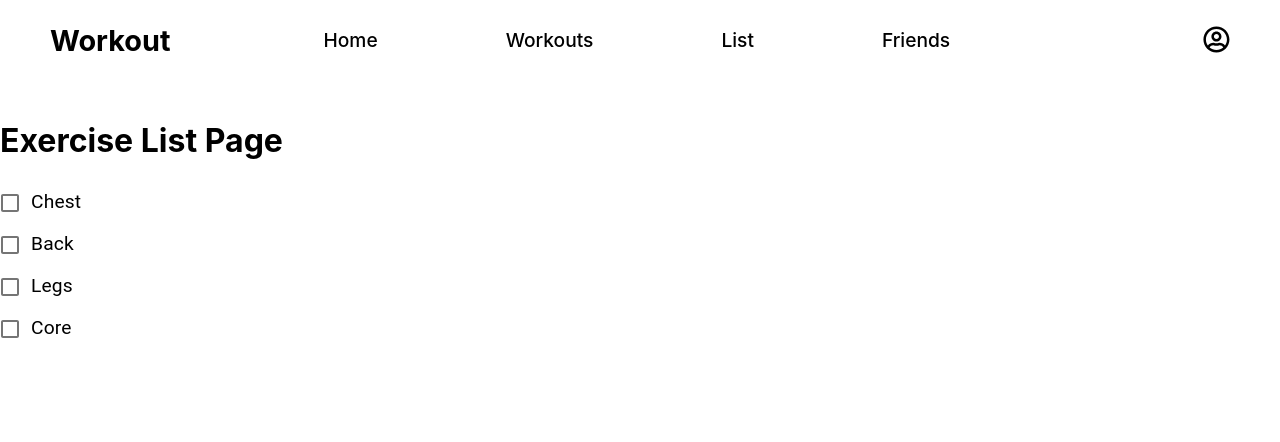
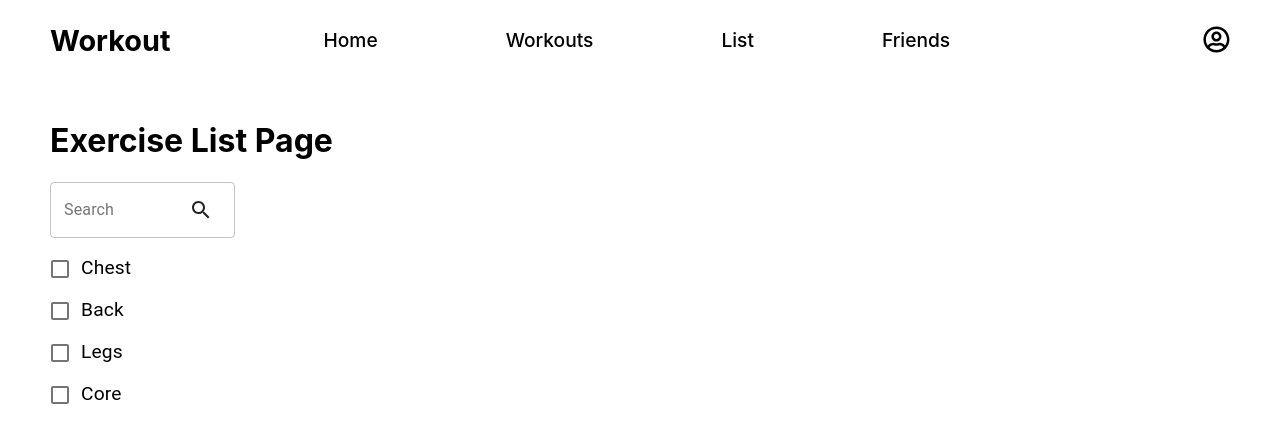
Before and after one commit to khaledelemam/WorkoutApp, a React (Create React App) app: page /ExerciseList in a window 1280 px wide. Shown: the top 442 px of the page. Built offline with nearby package versions, Linux system fonts and the light colour scheme; the HTML template or start-up script is replaced by a standard one.

Commit message:
added a search bar and some styles

```diff
--- a/package.json
+++ b/package.json
@@ -8,6 +8,7 @@
     "@fortawesome/free-solid-svg-icons": "^5.15.1",
     "@fortawesome/react-fontawesome": "^0.1.11",
     "@material-ui/core": "^4.11.0",
+    "@material-ui/icons": "^4.9.1",
     "@material-ui/styles": "^4.10.0",
     "@testing-library/jest-dom": "^5.11.5",
     "@testing-library/react": "^11.1.0",
--- a/src/components/ExerciseList/index.css
+++ b/src/components/ExerciseList/index.css
@@ -1,5 +1,16 @@
+.screen{
+    margin-left: 50px;
+}
+
+.search{
+  padding-bottom: 10px;
+}
+
+.MuiTextField-root{
+    width: 15%;
+  }
 
 
-  .label .MuiFormControlLabel-label{
+.label .MuiFormControlLabel-label{
     font-size: 1.2em;
   }
--- a/src/components/ExerciseList/index.js
+++ b/src/components/ExerciseList/index.js
@@ -3,6 +3,9 @@ import Tabs from "../Tabs"
 import './index.css'
 import Checkbox from '@material-ui/core/Checkbox';
 import FormControlLabel from '@material-ui/core/FormControlLabel';
+import TextField from '@material-ui/core/TextField';
+import SearchIcon from '@material-ui/icons/Search';
+import InputAdornment from '@material-ui/core/InputAdornment';
 
 
 
@@ -16,11 +19,30 @@ class ExerciseList extends React.Component{
     handleChange} = this.props;
 
 
+  //   <TextField
+  //   className={classes.margin}
+  //   id="input-with-icon-textfield"
+  //   label="TextField"
+  //   InputProps={{
+  //     startAdornment: (
+  //       <InputAdornment position="start"> <SearchIcon /> </InputAdornment>),
+  //   }}
+  // />
+
     return (
-        <div className="Tabs">
+      <div>
+      <div className="Tabs">
         <Tabs />
+       </div>
+       <div className = 'screen'>
+
         <h1>Exercise List Page</h1>
-        <div>
+        <form  className='search' noValidate autoComplete="off">
+        <TextField className='searchText'id="outlined-basic" label="Search" variant="outlined" InputProps={{
+      endAdornment: (
+        <InputAdornment > <SearchIcon /> </InputAdornment>),
+    }} />
+        </form>
       <FormControlLabel className='label'
         control={<Checkbox checked={checkedA} onChange={handleChange} name="checkedA"  />}
         label="Chest"
@@ -41,11 +63,8 @@ class ExerciseList extends React.Component{
         label= 'Core'
       />
 
-
-    </div>
-
-
-        </div>
+   </div>
+   </div>
       );
     }
 }
```
Also changed, not shown: 1 other file (tests, documents, lock files or other folders).
